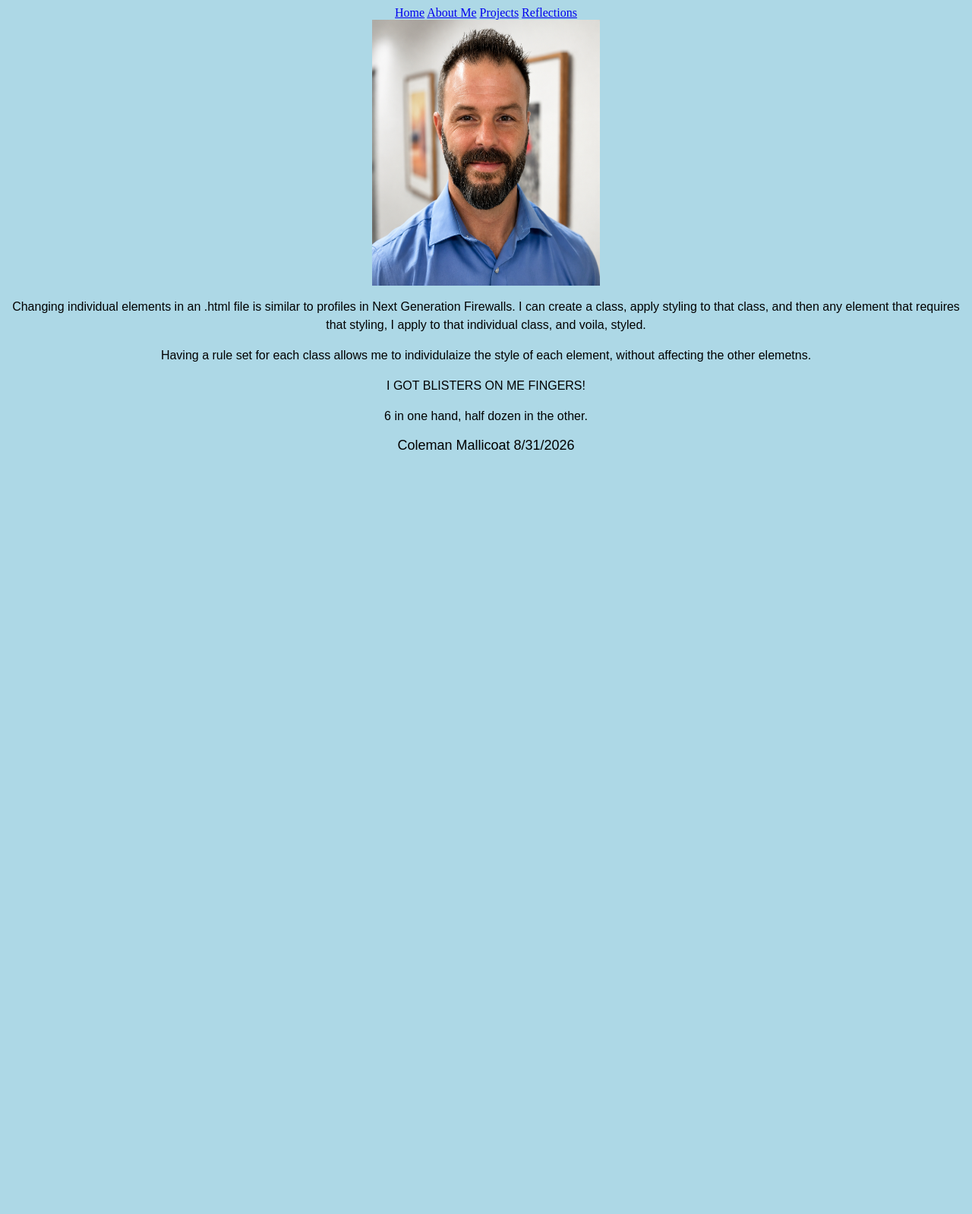
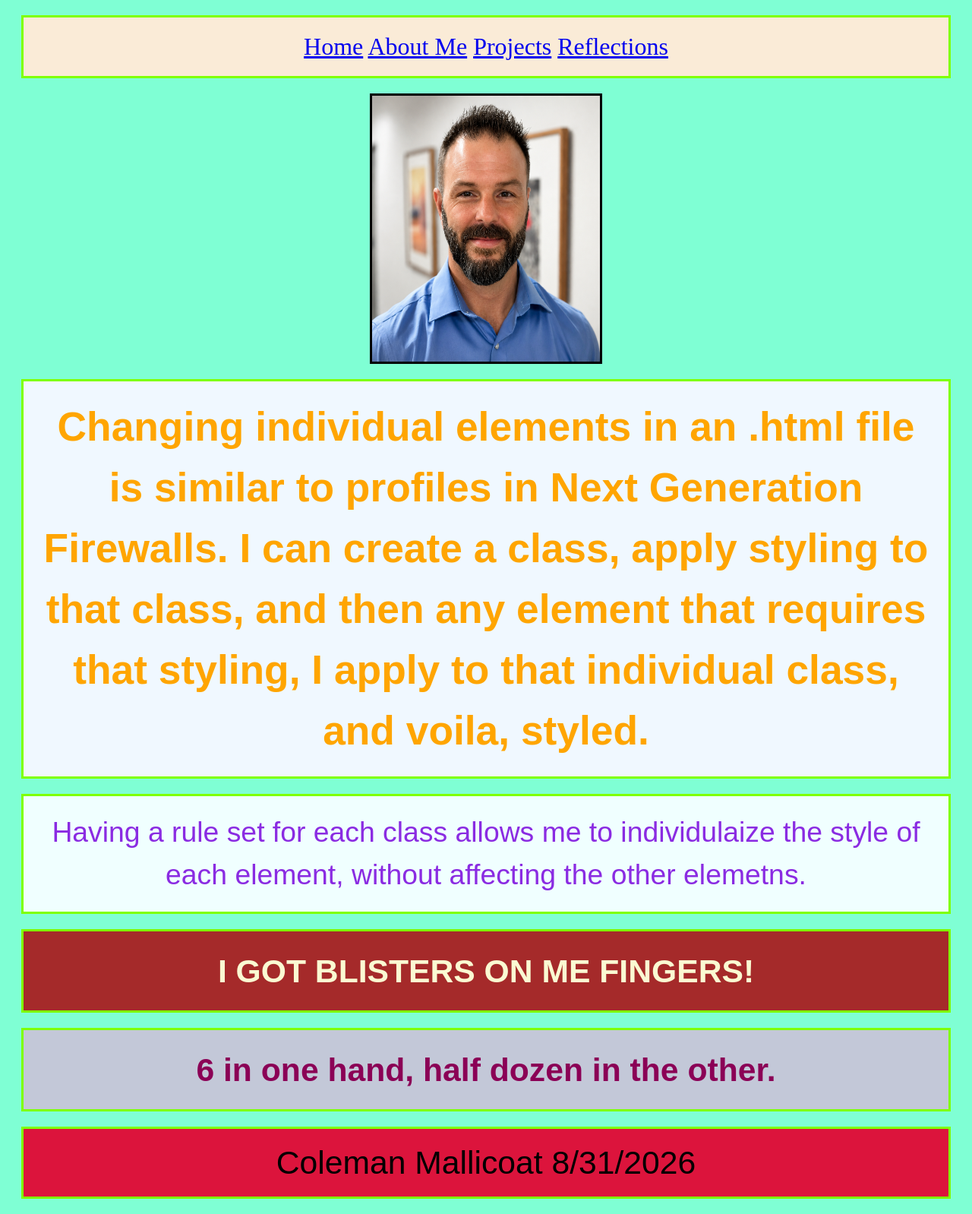
Before and after one commit to coat84-boop/coat84-boop.github.io, a PHP site: page /webdevelopment/MallicoatWebsite.html in a window 1280 px wide. Shown: the whole page at 76% size. Before the commit the page ends 592 px from the top, so only its background shows below. Run offline with PHP 8.4, Linux system fonts and the light colour scheme.

Commit message:
Update background color and add new styles

```diff
--- a/webdevelopment/style.css
+++ b/webdevelopment/style.css
@@ -1,6 +1,6 @@
 /* Change the page's background color */
 body {
-  background-color: lightblue;
+  background-color: aquamarine;
 }
 
 /* Headshot Styling Information */
@@ -9,13 +9,81 @@ body {
   height: 350px;
   display: block;
   margin: 0 auto;
+  border: solid;
+  border-color: black;
 }
 
 /* Style Header */
-header {
+.testheader {
   font-family: "Times New Roman", Times, serif;
+  font-size: 24pt;
   color: red;
+  background-color: antiquewhite;
   text-align: center;
+  padding: 20px;
+  margin: 20px;
+  border: solid;
+  border-color: chartreuse;
+}
+
+.TestRule {
+  color: orange;
+  background-color:aliceblue;
+  font-size: 40pt;
+  font-weight: bold;
+  text-align: center;
+  padding: 20px;
+  margin: 20px;
+  border:solid;
+  border-color: chartreuse;
+}
+
+.TestRule2 {
+  color:blueviolet;
+  background-color:azure;
+  font-size: 28pt;
+  font-weight:normal;
+  text-align: center;
+  padding: 20px;
+  margin: 20px;
+  border: solid;
+  border-color: chartreuse;
+}
+
+.TestRule3 {
+  color: lightgoldenrodyellow;
+  background-color:brown;
+  font-size: 32pt;
+  font-weight:bolder;
+  text-align: center;
+  padding: 20px;
+  margin: 20px;
+  border: solid;
+  border-color: chartreuse;
+}
+
+.TestRule4 {
+  color:rgb(139, 0, 86);
+  background-color:rgb(195, 200, 216);
+  font-size: 32pt;
+  font-weight:bolder;
+  text-align: center;
+  padding: 20px;
+  margin: 20px;
+  border: solid;
+  border-color: chartreuse;
+}
+
+.FooterTest {
+  color:black;
+  background-color: crimson;
+  font-size: 32pt;
+  font-weight: lighter;
+  text-align: center;
+  padding: 20px;
+  margin: 20px;
+  border: solid;
+  border-color: chartreuse;
 }
 
 /* Style all paragraphs */
```
